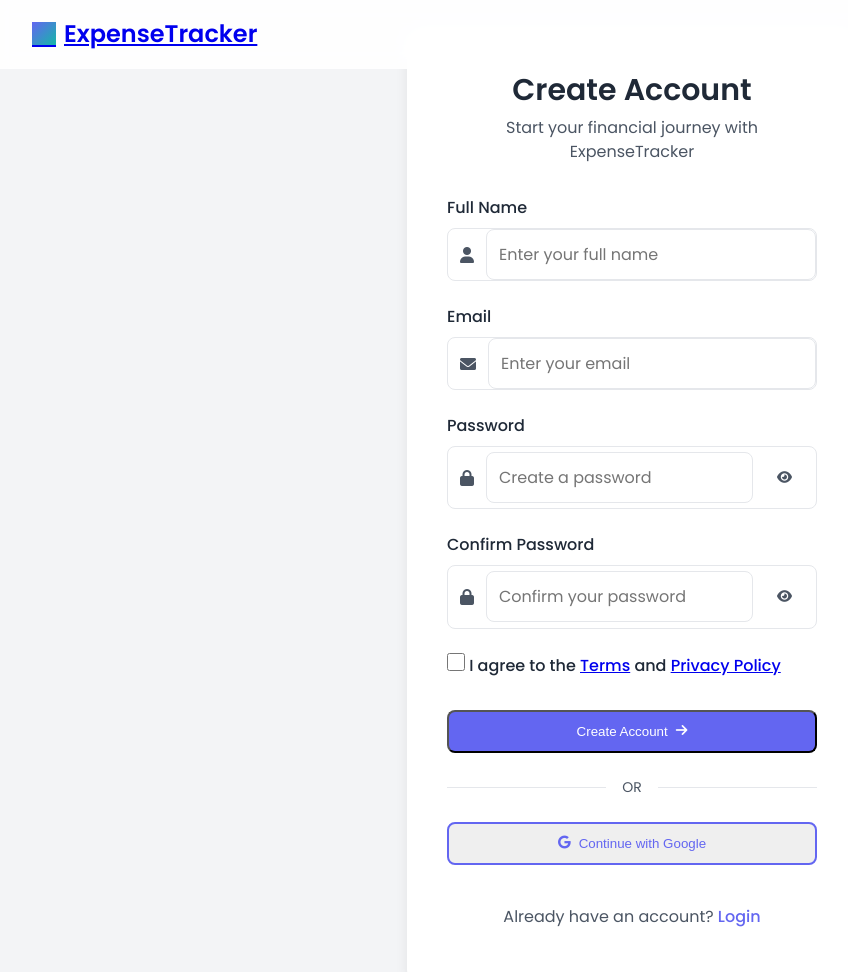
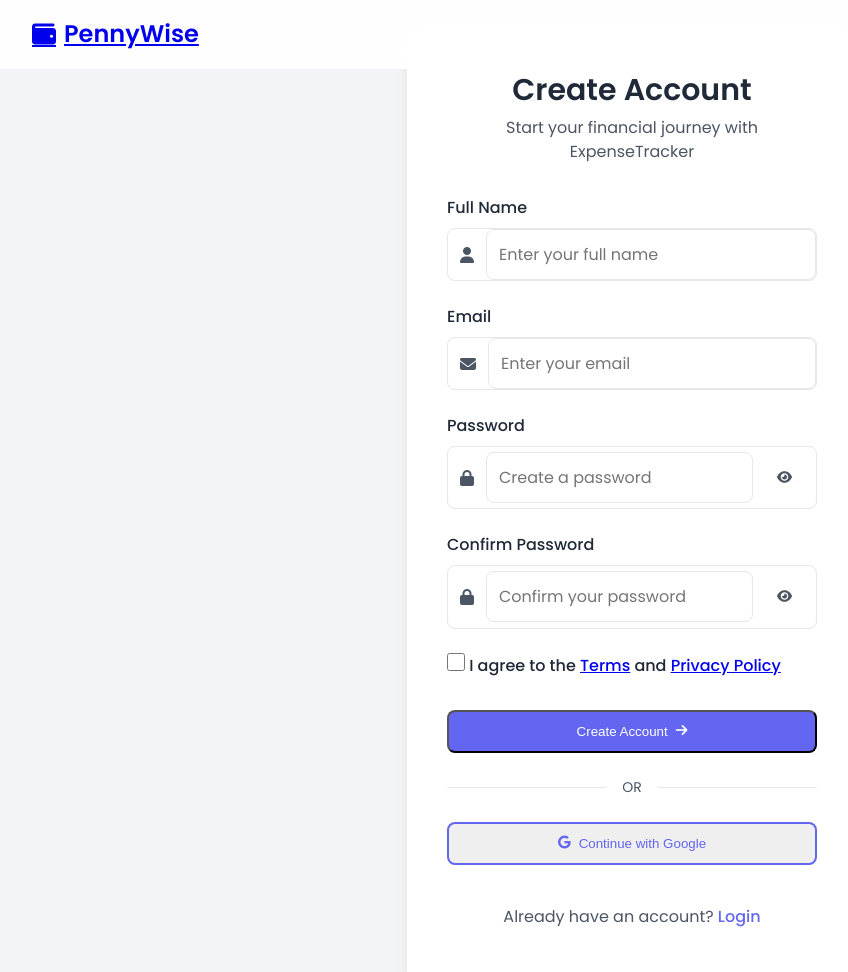
Before and after one commit to c-Kuria/Expense_Tracker-PennyWise-, a website: page public/register.html in a window 1280 px wide. Shown: the top 972 px of the page, without its empty margins (8-856 px from the left). Drawn offline with Linux system fonts and the light colour scheme; no server answers.

Commit message:
web-dev-project

```diff
--- a/public/register.html
+++ b/public/register.html
@@ -7,13 +7,14 @@
     <link rel="stylesheet" href="https://cdnjs.cloudflare.com/ajax/libs/font-awesome/6.0.0/css/all.min.css">
     <link href="https://fonts.googleapis.com/css2?family=Poppins:wght@300;400;500;600;700&display=swap" rel="stylesheet">
     <link rel="stylesheet" href="/css/style.css">
+    <link rel="stylesheet" href="https://cdnjs.cloudflare.com/ajax/libs/font-awesome/6.6.0/css/all.min.css" integrity="sha512-Kc323vGBEqzTmouAECnVceyQqyqdsSiqLQISBL29aUW4U/M7pSPA/gEUZQqv1cwx4OnYxTxve5UMg5GT6L4JJg==" crossorigin="anonymous" referrerpolicy="no-referrer" />
 </head>
 <body class="auth-page">
     <nav class="navbar glass-effect">
         <div class="nav-content">
             <a href="/" class="logo">
-                <i class="fas fa-wallet gradient-text"></i>
-                <span>ExpenseTracker</span>
+                <i class="fa-solid fa-wallet"></i>
+                <span>PennyWise</span>
             </a>
         </div>
     </nav>
```
Also changed, not shown: public/dashboard.html (+2 -1 lines), public/index.html (+2 -1 lines), public/login.html (+2 -1 lines).
